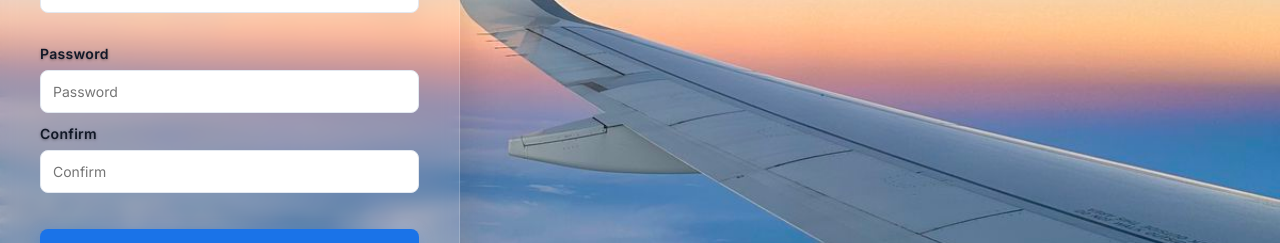
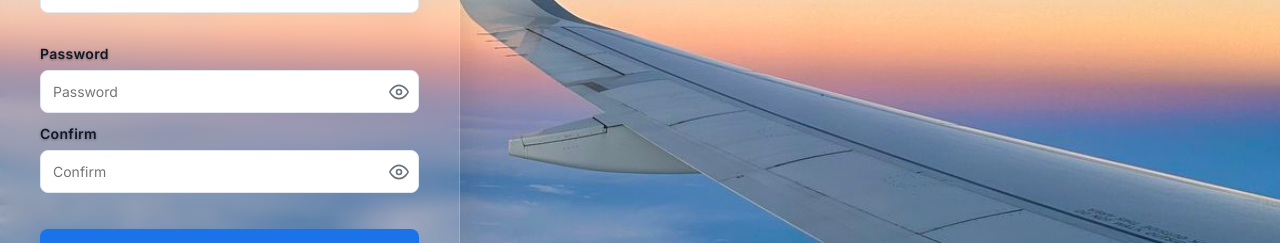
Before and after one commit to nandinirathore40/Roamify1, a React (Vite) app: page /register in a window 1280 px wide. Shown: the part 401-644 px from the top of the page. Built offline with nearby package versions, Linux system fonts and the light colour scheme; no server answers.

Commit message:
Updated password visibility UI with SVG icons and fixed browser default icon

```diff
--- a/src/pages/Login.css
+++ b/src/pages/Login.css
@@ -447,3 +447,8 @@
 .input-group label {
   color: #111827; /* Label dark rakhe hain taaki padhne mein aayein */
 }
+/* Browser ke default password reveal icon (Edge/IE) ko hide karne ke liye */
+input::-ms-reveal,
+input::-ms-clear {
+    display: none;
+}
--- a/src/pages/Login.jsx
+++ b/src/pages/Login.jsx
@@ -29,8 +29,8 @@ const Login = () => {
 
     setLoading(true)
 
-    try {const response = await axios.post(`${import.meta.env.VITE_API_BASE_URL || 'https://flight-backend-auda.onrender.com'}/api/login/`, {
-
+    try {
+      const response = await axios.post(`${import.meta.env.VITE_API_BASE_URL || 'https://flight-backend-auda.onrender.com'}/api/login/`, {
         email,
         password,
         role,
@@ -159,15 +159,28 @@ const Login = () => {
           <div className="input-group">
             <label style={{ display: 'block', fontSize: '14px', fontWeight: '600', color: '#111827', marginBottom: '8px' }}>Email Address</label>
             <div className="input-with-icon">
-              <input type="email" placeholder="Enter your email" value={email} onChange={(e) => setEmail(e.target.value)} style={{ width: '100%', padding: '12px', borderRadius: '8px', border: '1px solid #d1d5db' }}/>
+              <input type="email" placeholder="Enter your email" value={email} onChange={(e) => setEmail(e.target.value)} style={{ width: '100%', padding: '12px', borderRadius: '8px', border: '1px solid #d1d5db', color: '#111827' }}/>
             </div>
           </div>
 
           <div className="input-group" style={{ marginTop: '16px' }}>
             <label style={{ display: 'block', fontSize: '14px', fontWeight: '600', color: '#111827', marginBottom: '8px' }}>Password</label>
             <div className="input-with-icon password-wrap" style={{ position: 'relative' }}>
-              <input type={showPassword ? 'text' : 'password'} placeholder="Enter password" value={password} onChange={(e) => setPassword(e.target.value)} style={{ width: '100%', padding: '12px', borderRadius: '8px', border: '1px solid #d1d5db', paddingRight: '40px' }}/>
-              <button type="button" className="pwd-toggle-btn" onClick={() => setShowPassword(!showPassword)} style={{ position: 'absolute', right: '12px', top: '50%', transform: 'translateY(-50%)', background: 'none', border: 'none', cursor: 'pointer' }}>👁</button>
+              <input type={showPassword ? 'text' : 'password'} placeholder="Enter password" value={password} onChange={(e) => setPassword(e.target.value)} style={{ width: '100%', padding: '12px', borderRadius: '8px', border: '1px solid #d1d5db', paddingRight: '40px', color: '#111827' }}/>
+              <button
+                type="button"
+                className="pwd-toggle-btn"
+                onClick={() => setShowPassword(!showPassword)}
+                style={{ position: 'absolute', right: '12px', top: '50%', transform: 'translateY(-50%)', background: 'none', border: 'none', cursor: 'pointer', color: '#6b7280', display: 'flex', alignItems: 'center', justifyContent: 'center' }}
+              >
+                {showPassword ? (
+                  /* Jab password Dikh raha ho -> Cut wali aankh (Hide karne ka option) */
+                  <svg xmlns="http://www.w3.org/2000/svg" width="20" height="20" viewBox="0 0 24 24" fill="none" stroke="currentColor" strokeWidth="2" strokeLinecap="round" strokeLinejoin="round"><path d="M17.94 17.94A10.07 10.07 0 0 1 12 20c-7 0-11-8-11-8a18.45 18.45 0 0 1 5.06-5.94M9.9 4.24A9.12 9.12 0 0 1 12 4c7 0 11 8 11 8a18.5 18.5 0 0 1-2.16 3.19m-6.72-1.07a3 3 0 1 1-4.24-4.24"></path><line x1="1" y1="1" x2="23" y2="23"></line></svg>
+                ) : (
+                  /* Jab password Hidden ho -> Normal aankh (Show karne ka option) */
+                  <svg xmlns="http://www.w3.org/2000/svg" width="20" height="20" viewBox="0 0 24 24" fill="none" stroke="currentColor" strokeWidth="2" strokeLinecap="round" strokeLinejoin="round"><path d="M1 12s4-8 11-8 11 8 11 8-4 8-11 8-11-8-11-8z"></path><circle cx="12" cy="12" r="3"></circle></svg>
+                )}
+              </button>
             </div>
           </div>
 
@@ -181,7 +194,7 @@ const Login = () => {
                 type="button"
                 className="forgot-link"
                 onClick={() => navigate('/forgot-password')}
-    style={{ background: 'transparent', border: 'none', cursor: 'pointer', padding: 0 }}
+                style={{ background: 'transparent', border: 'none', cursor: 'pointer', padding: 0, color: '#1a73e8', fontWeight: '500' }}
               >
                 Forgot password?
               </button>
@@ -190,14 +203,14 @@ const Login = () => {
                 type="button"
                 onClick={() => navigate('/register')}
                 className="forgot-link"
-    style={{ background: 'transparent', border: 'none', cursor: 'pointer', padding: 0 }}
+                style={{ background: 'transparent', border: 'none', cursor: 'pointer', padding: 0, color: '#1a73e8', fontWeight: '500' }}
               >
                 Register
               </button>
             </div>
           </div>
 
-          {error && <p className="error-text" style={{ color: '#ef4444', fontSize: '14px', marginBottom: '16px' }}>{error}</p>}
+          {error && <p className="error-text" style={{ color: '#ef4444', fontSize: '14px', marginBottom: '16px', fontWeight: '500' }}>{error}</p>}
 
           <button type="submit" className="submit-btn" disabled={loading} style={{ width: '100%', padding: '12px', background: '#1a73e8', color: 'white', border: 'none', borderRadius: '8px', fontSize: '16px', fontWeight: '600', cursor: 'pointer' }}>
             {loading ? 'Signing in...' : 'Sign In'}
--- a/src/pages/Register.jsx
+++ b/src/pages/Register.jsx
@@ -1,7 +1,7 @@
 import React, { useState } from 'react'
 import { useNavigate } from 'react-router-dom'
 import API from '../api'
-import './Login.css' // <-- Ab hum Login wala CSS hi use kar rahe hain!
+import './Login.css'
 import wingBg from '../assets/wing1.jpg'
 import AeroLogo from '../assets/aerologo.jpg'
 
@@ -17,6 +17,9 @@ const Register = () => {
   const [loading, setLoading] = useState(false)
   const [message, setMessage] = useState('')
   const [error, setError] = useState('')
+
+  const [showPassword, setShowPassword] = useState(false)
+  const [showConfirmPassword, setShowConfirmPassword] = useState(false)
 
   const sendOtp = async () => {
     setError('')
@@ -113,7 +116,6 @@ const Register = () => {
           zIndex: 10,
         }}
       >
-        {/* HEADER DIRECTLY COPIED FROM LOGIN */}
         <div className="login-header" style={{ display: 'flex', flexDirection: 'column', alignItems: 'center', textAlign: 'center', marginBottom: '20px' }}>
           <img
             src={AeroLogo}
@@ -131,7 +133,6 @@ const Register = () => {
           <p style={{ fontSize: '15px', color: '#374151', margin: 0, fontWeight: '500' }}>Register as an Agent</p>
         </div>
 
-        {/* FORM */}
         <div className="login-form-modern">
           <div className="input-group">
             <label style={{ display: 'block', fontSize: '14px', fontWeight: '600', color: '#111827', marginBottom: '8px' }}>Full Name</label>
@@ -164,25 +165,54 @@ const Register = () => {
           <div className="input-group" style={{ marginTop: '12px', display: 'flex', gap: '12px' }}>
             <div style={{ flex: 1 }}>
               <label style={{ display: 'block', fontSize: '14px', fontWeight: '600', color: '#111827', marginBottom: '8px' }}>Password</label>
+              <div style={{ position: 'relative' }}>
                 <input
-                type="password"
+                  type={showPassword ? "text" : "password"}
                   placeholder="Password"
                   value={password}
                   onChange={(e) => setPassword(e.target.value)}
                   disabled={otpSent}
-                style={{ width: '100%', padding: '12px', borderRadius: '8px', border: '1px solid #d1d5db', color: '#111827' }}
+                  style={{ width: '100%', padding: '12px', paddingRight: '40px', borderRadius: '8px', border: '1px solid #d1d5db', color: '#111827' }}
                 />
+                <button
+  type="button"
+  onClick={() => setShowPassword(!showPassword)}
+  style={{ position: 'absolute', right: '10px', top: '50%', transform: 'translateY(-50%)', background: 'none', border: 'none', cursor: 'pointer', color: '#6b7280', display: 'flex', alignItems: 'center', justifyContent: 'center' }}
+>
+  {showPassword ? (
+    /* Jab password Dikh raha ho -> Cut wali aankh (Hide karne ka option) */
+    <svg xmlns="http://www.w3.org/2000/svg" width="20" height="20" viewBox="0 0 24 24" fill="none" stroke="currentColor" strokeWidth="2" strokeLinecap="round" strokeLinejoin="round"><path d="M17.94 17.94A10.07 10.07 0 0 1 12 20c-7 0-11-8-11-8a18.45 18.45 0 0 1 5.06-5.94M9.9 4.24A9.12 9.12 0 0 1 12 4c7 0 11 8 11 8a18.5 18.5 0 0 1-2.16 3.19m-6.72-1.07a3 3 0 1 1-4.24-4.24"></path><line x1="1" y1="1" x2="23" y2="23"></line></svg>
+  ) : (
+    /* Jab password Hidden ho -> Normal aankh (Show karne ka option) */
+    <svg xmlns="http://www.w3.org/2000/svg" width="20" height="20" viewBox="0 0 24 24" fill="none" stroke="currentColor" strokeWidth="2" strokeLinecap="round" strokeLinejoin="round"><path d="M1 12s4-8 11-8 11 8 11 8-4 8-11 8-11-8-11-8z"></path><circle cx="12" cy="12" r="3"></circle></svg>
+  )}
+</button>
               </div>
+            </div>
+
             <div style={{ flex: 1 }}>
               <label style={{ display: 'block', fontSize: '14px', fontWeight: '600', color: '#111827', marginBottom: '8px' }}>Confirm</label>
+              <div style={{ position: 'relative' }}>
                 <input
-                type="password"
+                  type={showConfirmPassword ? "text" : "password"}
                   placeholder="Confirm"
                   value={confirmPassword}
                   onChange={(e) => setConfirmPassword(e.target.value)}
                   disabled={otpSent}
-                style={{ width: '100%', padding: '12px', borderRadius: '8px', border: '1px solid #d1d5db', color: '#111827' }}
+                  style={{ width: '100%', padding: '12px', paddingRight: '40px', borderRadius: '8px', border: '1px solid #d1d5db', color: '#111827' }}
                 />
+                <button
+  type="button"
+  onClick={() => setShowConfirmPassword(!showConfirmPassword)}
+  style={{ position: 'absolute', right: '10px', top: '50%', transform: 'translateY(-50%)', background: 'none', border: 'none', cursor: 'pointer', color: '#6b7280', display: 'flex', alignItems: 'center', justifyContent: 'center' }}
+>
+  {showConfirmPassword ? (
+    <svg xmlns="http://www.w3.org/2000/svg" width="20" height="20" viewBox="0 0 24 24" fill="none" stroke="currentColor" strokeWidth="2" strokeLinecap="round" strokeLinejoin="round"><path d="M17.94 17.94A10.07 10.07 0 0 1 12 20c-7 0-11-8-11-8a18.45 18.45 0 0 1 5.06-5.94M9.9 4.24A9.12 9.12 0 0 1 12 4c7 0 11 8 11 8a18.5 18.5 0 0 1-2.16 3.19m-6.72-1.07a3 3 0 1 1-4.24-4.24"></path><line x1="1" y1="1" x2="23" y2="23"></line></svg>
+  ) : (
+    <svg xmlns="http://www.w3.org/2000/svg" width="20" height="20" viewBox="0 0 24 24" fill="none" stroke="currentColor" strokeWidth="2" strokeLinecap="round" strokeLinejoin="round"><path d="M1 12s4-8 11-8 11 8 11 8-4 8-11 8-11-8-11-8z"></path><circle cx="12" cy="12" r="3"></circle></svg>
+  )}
+</button>
+              </div>
             </div>
           </div>
 
```
Lines whose indentation alone changed are shown as unchanged.
